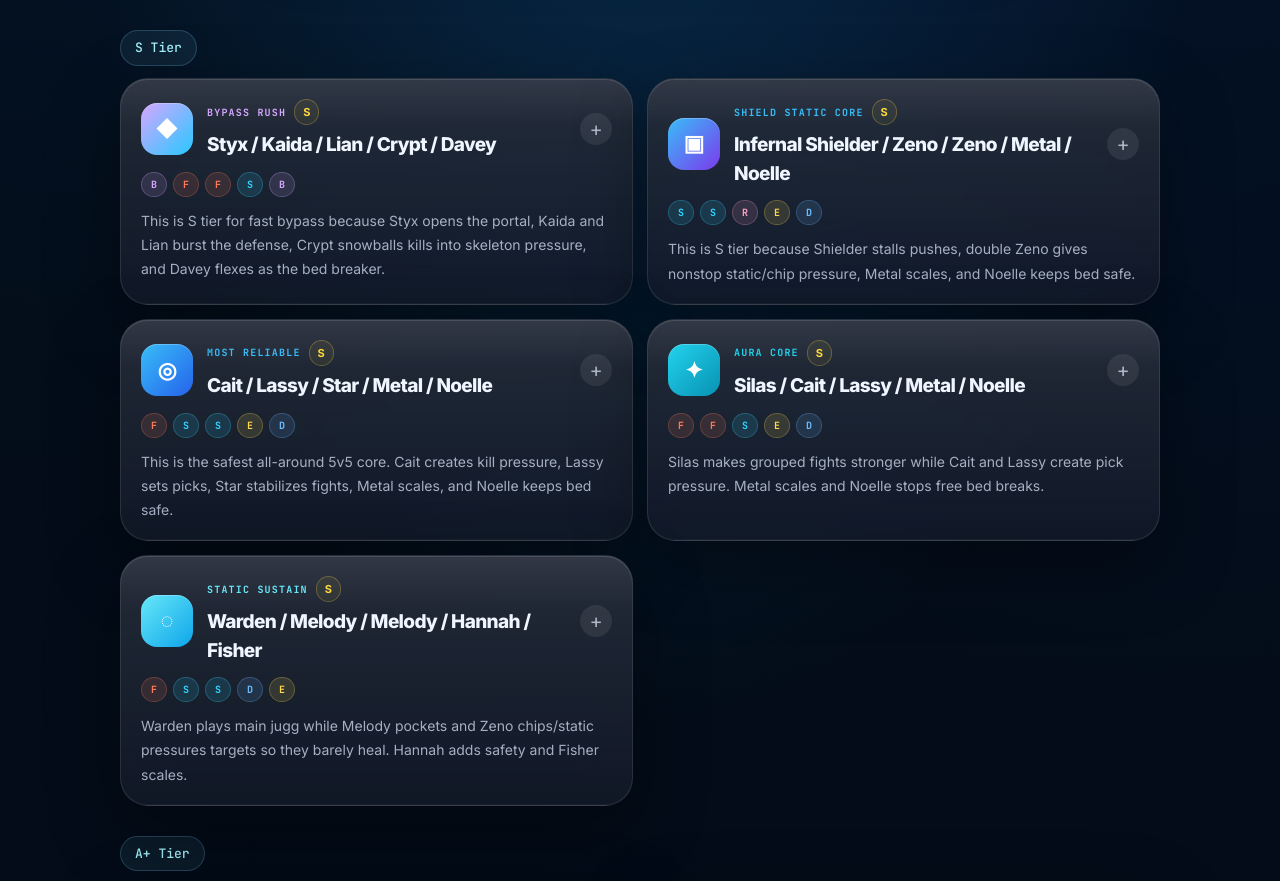
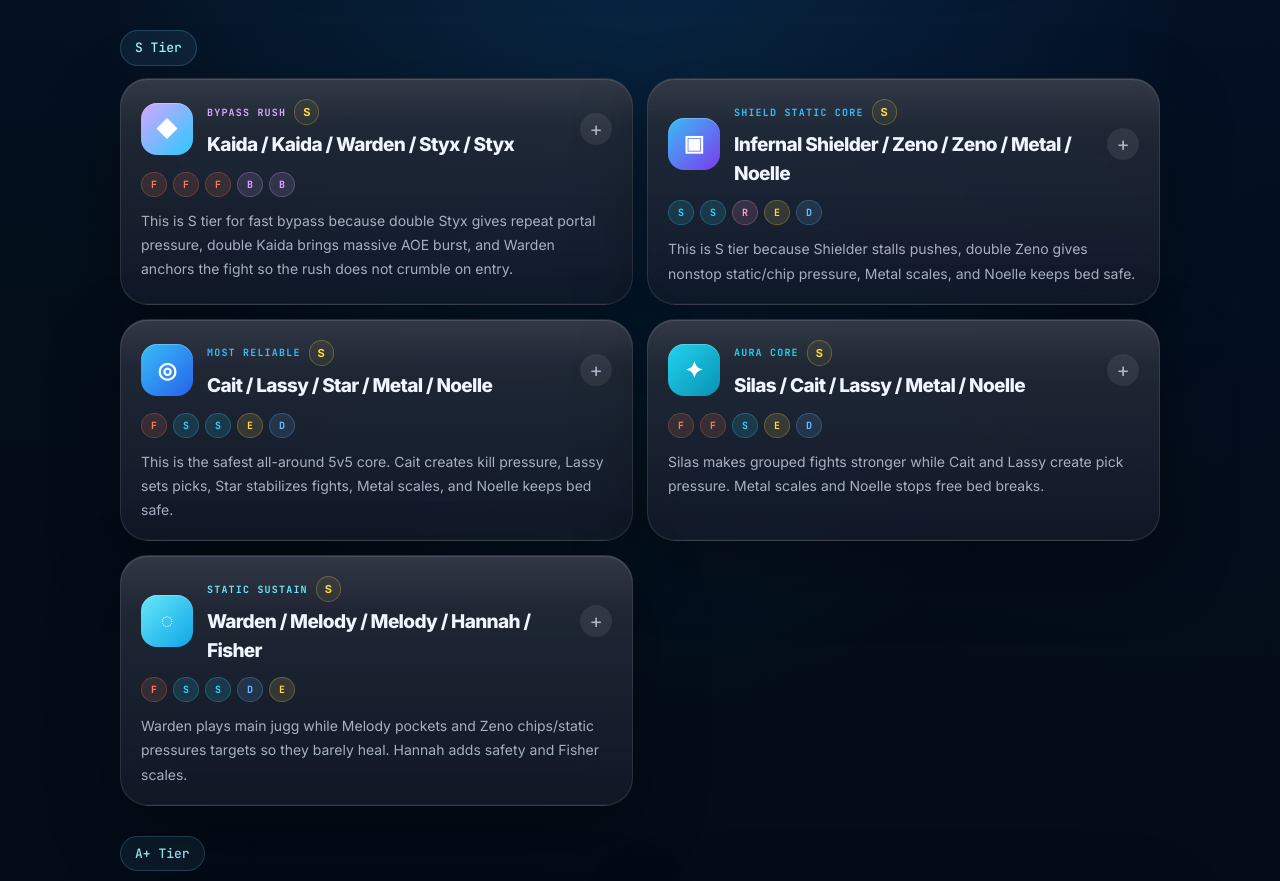
Before and after one commit to yayuvinagrawal-cloud/react-1pmjnucm, a React (Create React App) app: page / in a window 1280 px wide. Shown: the part 886-1767 px from the top of the page. Built offline with nearby package versions, Linux system fonts and the light colour scheme.

Commit message:
update bypass comp

```diff
--- a/src/App.js
+++ b/src/App.js
@@ -149,19 +149,19 @@ const ALL_KITS = [
 
 const META_BUILDS = [
   {
-    name: "Styx / Kaida / Lian / Crypt / Davey",
+    name: "Kaida / Kaida / Warden / Styx / Styx",
     tag: "Bypass Rush",
     tier: "S",
     icon: "◆",
     accentA: "#d6a7ff",
     accentB: "#27c8ff",
-    roles: ["Bed Breaker", "Frontline", "Frontline", "Support", "Bed Breaker"],
-    why: "This is S tier for fast bypass because Styx opens the portal, Kaida and Lian burst the defense, Crypt snowballs kills into skeleton pressure, and Davey flexes as the bed breaker.",
-    early: "Styx places the safe portal, then the team rushes together. Kaida and Lian should look for immediate defender damage while Crypt collects early gravestones.",
-    mid: "Once Styx creates the enemy-base portal, everyone teleports in at the same time instead of trickling through one by one.",
-    win: "Break bed in the first 2-3 minutes by flooding the enemy base before they can rotate or stabilize.",
+    roles: ["Frontline", "Frontline", "Frontline", "Bed Breaker", "Bed Breaker"],
+    why: "This is S tier for fast bypass because double Styx gives repeat portal pressure, double Kaida brings massive AOE burst, and Warden anchors the fight so the rush does not crumble on entry.",
+    early: "Both Styx players set portal angles while Warden leads the first fight. The Kaidas should burst defenders through walls and force the enemy bed area open.",
+    mid: "Chain the portals so the team keeps re-entering together. Warden holds space while both Kaidas punish grouped defenders with dragon claw AOE.",
+    win: "Break bed in the first 2-3 minutes by overwhelming the enemy base through two Styx portal lanes and nonstop Kaida burst.",
     bestInto: "Slow scaling comps, weak defenders, and teams that overcommit to mid.",
-    weakness: "If Styx cannot create the portal angle or the team enters one at a time, the rush loses its timing.",
+    weakness: "Needs coordinated portal timing. If both Styx players lose their portal angle or the Kaidas split, the rush loses its pressure.",
   },
    {
   name: "Infernal Shielder / Zeno / Zeno / Metal / Noelle",
```
